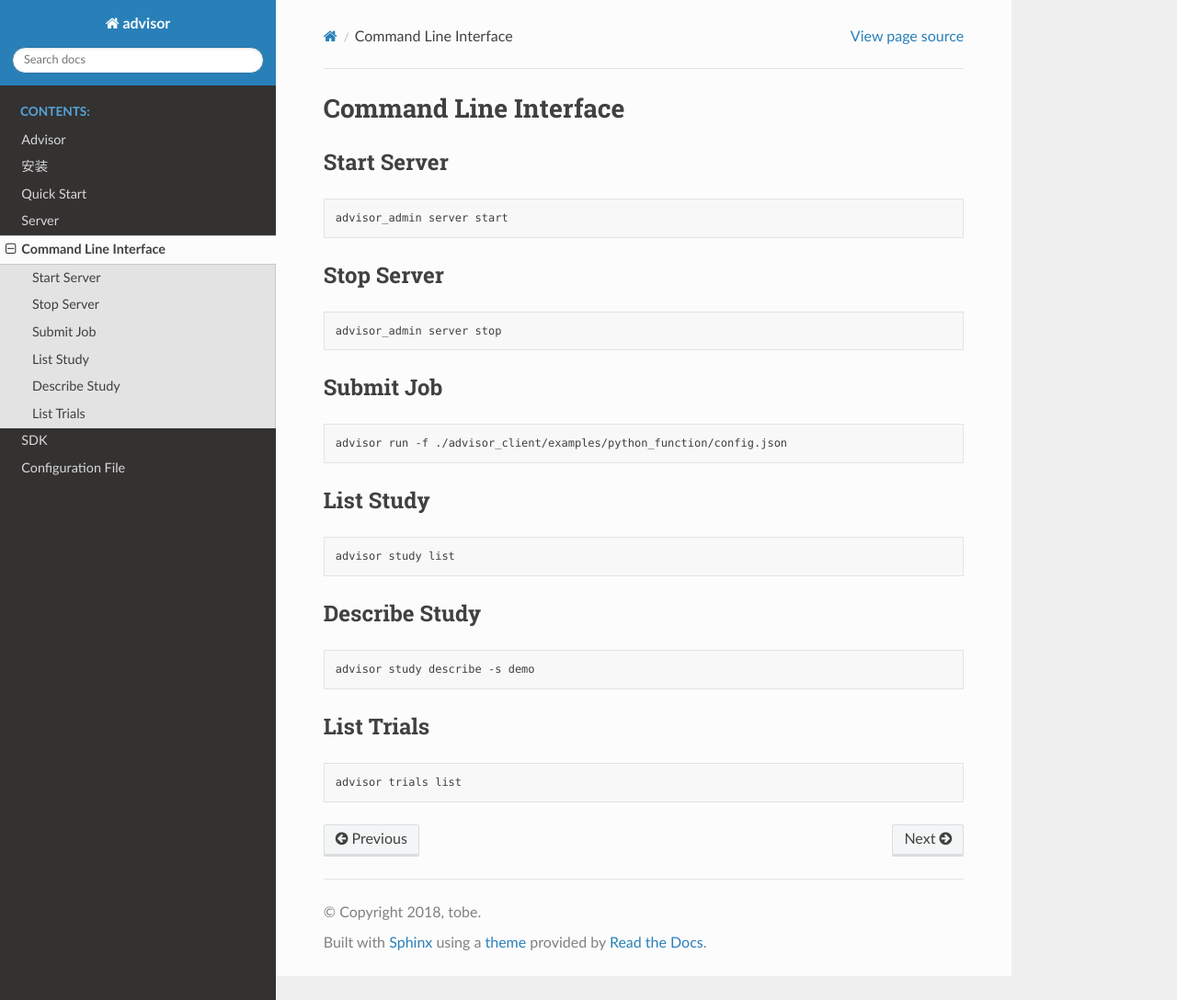
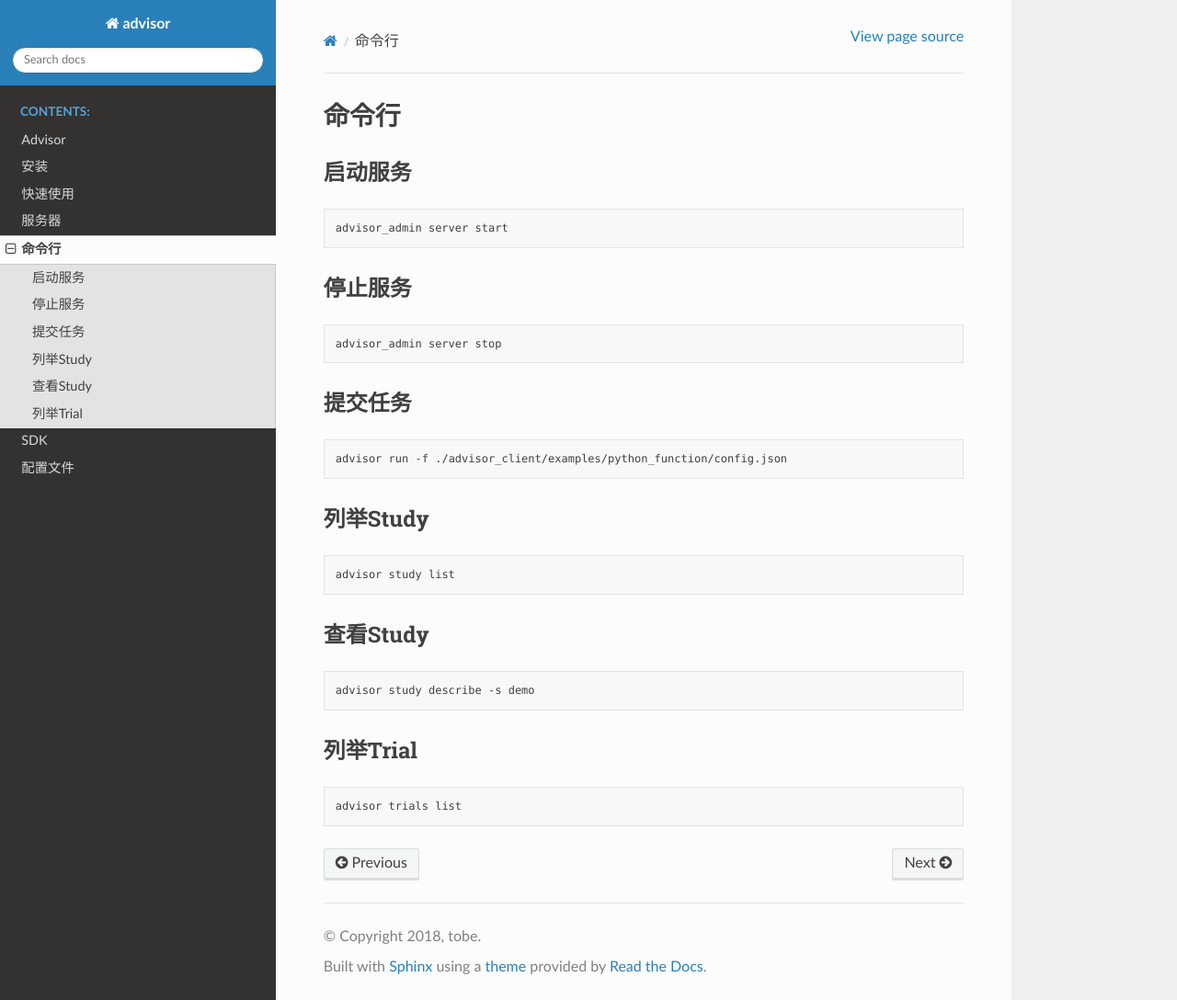
Before and after one commit to tobegit3hub/advisor, a Sphinx documentation site: the page built from docs_cn/source/cli.md, in a window 1280 px wide and 1088 px high. Shown: the whole window at 92% size. Built offline with Sphinx 7.4.7 and the Read the Docs theme 2.0.0, drawn with Linux system fonts in a browser that asks for light colours.

Commit message:
Translate docs into chinese

````diff
--- a/docs_cn/source/cli.md
+++ b/docs_cn/source/cli.md
@@ -1,37 +1,37 @@
-# Command Line Interface
+# 命令行
 
 
-## Start Server
+## 启动服务
 
 ```bash
 advisor_admin server start
 ```
 
-## Stop Server
+## 停止服务
 
 ```bash
 advisor_admin server stop
 ```
 
-## Submit Job
+## 提交任务
 
 ```bash
 advisor run -f ./advisor_client/examples/python_function/config.json
 ```
 
-## List Study
+## 列举Study
 
 ```bash
 advisor study list
 ```
 
-## Describe Study
+## 查看Study
 
 ```bash
 advisor study describe -s demo
 ```
 
-## List Trials
+## 列举Trial
 
 ```bash
 advisor trials list
--- a/docs_cn/source/configuration_file.md
+++ b/docs_cn/source/configuration_file.md
@@ -1,6 +1,6 @@
-# Configuration File
+# 配置文件
 
-## YAML Example
+## YAML示例
 
 ```yaml
 name: "demo"
--- a/docs_cn/source/quick_start.md
+++ b/docs_cn/source/quick_start.md
@@ -1,20 +1,20 @@
-# Quick Start
+# 快速使用
 
-Install with `pip`.
+使用`pip`安装。
 
 ```bash
 pip install advisor
 ```
 
-Start the server.
+启动服务器。
 
 ```bash
 advisor_admin server start
 ```
 
-Go to `http://127.0.0.1:8000` in the browser.
+在浏览器打开`http://127.0.0.1:8000`。
 
-Submit tuning jobs.
+提交调优任务。
 
 ```bash
 git clone --depth 1 https://github.com/tobegit3hub/advisor.git && cd ./advisor/
@@ -22,7 +22,7 @@ git clone --depth 1 https://github.com/tobegit3hub/advisor.git && cd ./advisor/
 advisor run -f ./advisor_client/examples/python_function/config.json
 ```
 
-Get result of jobs.
+获取任务结果。
 
 ```bash
 advisor study describe -s demo
--- a/docs_cn/source/server.md
+++ b/docs_cn/source/server.md
@@ -1,6 +1,6 @@
-# Server
+# 服务器
 
-## Command-line
+## 命令行
 
 ```bash
 advisor_admin server start
@@ -29,7 +29,7 @@ wget https://raw.githubusercontent.com/tobegit3hub/advisor/master/kubernetes_adv
 kubectl create -f ./kubernetes_advisor.yaml
 ```
 
-## From Source
+## 源码启动
 
 ```bash
 git clone --depth 1 https://github.com/tobegit3hub/advisor.git && cd ./advisor/
````
Also changed, not shown: other parts of docs_cn/source/configuration_file.md (+1 -1 lines), docs_cn/source/sdk.md (+7 -8 lines).
